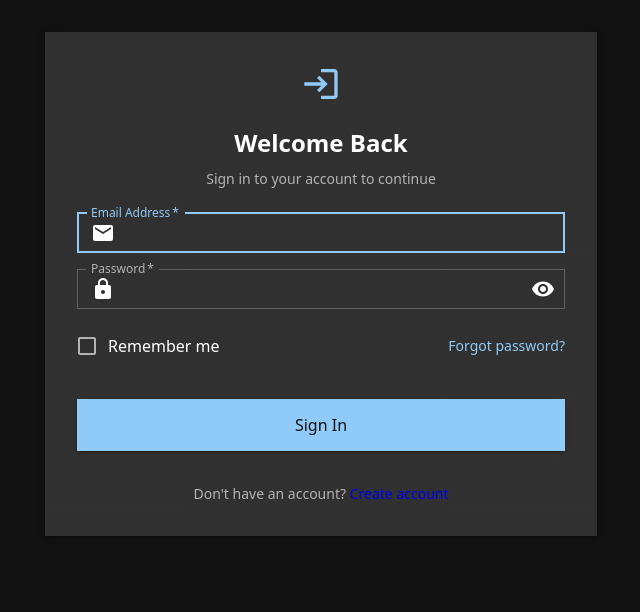
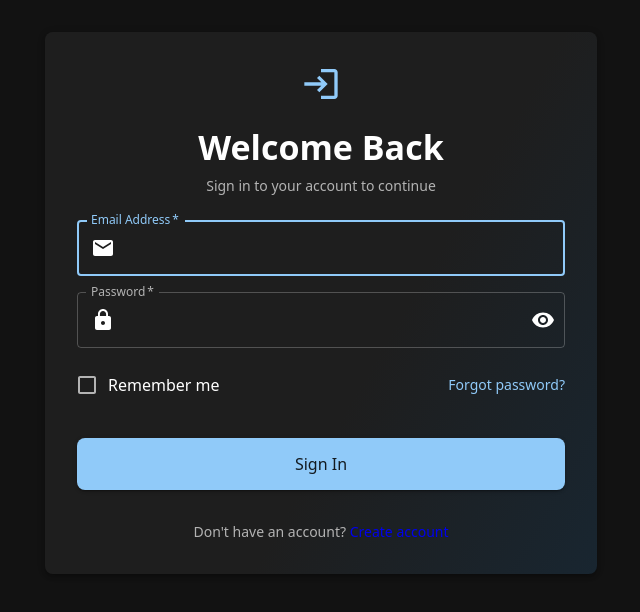
Before and after one commit to frederik-lunde/pingify, a React (Vite) app in the folder client/: page /login in a window 1280 px wide. Shown: the top 612 px of the page, without its empty margins (319-959 px from the left). Built offline with nearby package versions, Linux system fonts and the light colour scheme.

Commit message:
reverted theme

```diff
--- a/client/src/theme.ts
+++ b/client/src/theme.ts
@@ -11,15 +11,6 @@ const theme = createTheme({
       primary: '#ffffff',
       secondary: '#b3b3b3',
     },
-    // Adding standardized primary/secondary colors
-    primary: {
-      main: '#90caf9', // Light blue as primary
-      contrastText: '#121212',
-    },
-    secondary: {
-      main: '#f48fb1', // Pink as secondary
-      contrastText: '#121212',
-    },
   },
   typography: {
     fontFamily: [
@@ -29,140 +20,14 @@ const theme = createTheme({
       'Arial',
       'sans-serif',
     ].join(','),
-    // Standardized typography scale
-    fontSize: 14, // Base font size
-    fontWeightLight: 300,
     fontWeightRegular: 400,
-    fontWeightMedium: 500,
-    fontWeightBold: 700,
     h1: {
-      fontSize: '2.5rem', // 40px
+      fontSize: '2.5rem',
       fontWeight: 500,
-      lineHeight: 1.2,
-    },
-    h2: {
-      fontSize: '2rem', // 32px
-      fontWeight: 500,
-      lineHeight: 1.3,
-    },
-    h3: {
-      fontSize: '1.75rem', // 28px
-      fontWeight: 500,
-      lineHeight: 1.3,
-    },
-    h4: {
-      fontSize: '1.5rem', // 24px
-      fontWeight: 500,
-      lineHeight: 1.4,
-    },
-    h5: {
-      fontSize: '1.25rem', // 20px
-      fontWeight: 500,
-      lineHeight: 1.4,
-    },
-    h6: {
-      fontSize: '1rem', // 16px
-      fontWeight: 500,
-      lineHeight: 1.5,
     },
     body1: {
-      fontSize: '1rem', // 16px
-      lineHeight: 1.5,
-    },
-    body2: {
-      fontSize: '0.875rem', // 14px
-      lineHeight: 1.5,
-    },
-    button: {
-      fontSize: '0.875rem',
-      fontWeight: 500,
-      textTransform: 'none', // Buttons don't uppercase by default
-    },
-    caption: {
-      fontSize: '0.75rem', // 12px
-      lineHeight: 1.5,
-    },
-    overline: {
-      fontSize: '0.75rem',
-      fontWeight: 500,
-      lineHeight: 1.5,
-      textTransform: 'uppercase',
-    },
-  },
-  // Standardized spacing (8px base unit)
-  spacing: 8,
-  // Component defaults
-  components: {
-    MuiAvatar: {
-      styleOverrides: {
-        root: {
-          display: 'flex',
-          alignItems: 'center',
-          justifyContent: 'center',
-          fontWeight: 'bold',
-          fontSize: '1.2rem'
-        }
-      }
-    },
-    MuiButton: {
-      styleOverrides: {
-        root: {
-          borderRadius: 4, // Standard border radius
-          padding: '6px 16px', // Standard button padding
-        },
-      },
-      defaultProps: {
-        size: 'medium', // Standard medium size
-      },
-    },
-    MuiSvgIcon: {
-      styleOverrides: {
-        root: {
-          fontSize: '1.5rem', // Standard icon size (24px)
-        },
-      },
-    },
-    MuiTextField: {
-      defaultProps: {
-        variant: 'outlined', // Standard text field variant
-        size: 'small', // Standard compact size
-      },
-    },
-    MuiCard: {
-      styleOverrides: {
-        root: {
-          borderRadius: 8, // Standard card border radius
-          padding: 0, // Standard card padding
-        },
-      },
-    },
-    MuiAppBar: {
-      styleOverrides: {
-        root: {
-          height: 64, // Standard app bar height
-        },
-      },
-    },
-    MuiToolbar: {
-      styleOverrides: {
-        root: {
-          minHeight: 64, // Standard toolbar height
-        },
-      },
-    },
-  },
-  // Shape defaults
-  shape: {
-    borderRadius: 0, // Standard border radius for most components
-  },
-  // Breakpoints (standard Material-UI values)
-  breakpoints: {
-    values: {
-      xs: 0,
-      sm: 600,
-      md: 900,
-      lg: 1200,
-      xl: 1536,
+      fontSize: '1rem',
+      fontWeight: 400,
     },
   },
 });
```
